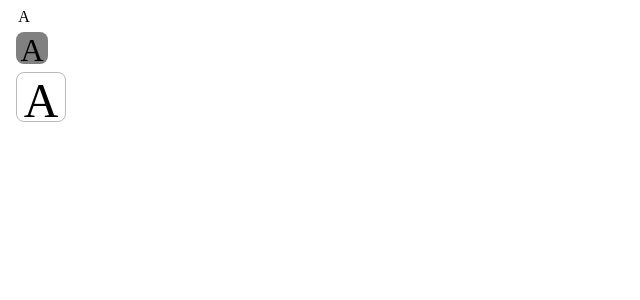
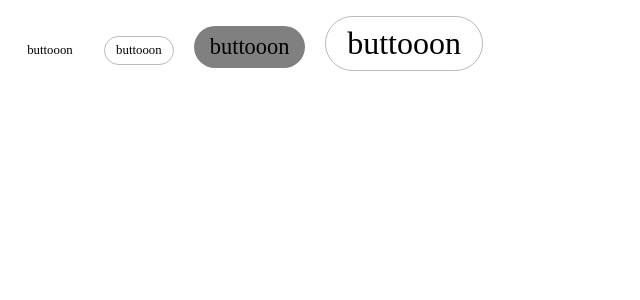
Before and after one commit to Soy728/Muzli_web, a SvelteKit app: page / in a window 1280 px wide. Shown: the top 300 px of the page, without its empty margins (0-640 px from the left). Built offline with nearby package versions, Linux system fonts and the light colour scheme.

Commit message:
inline-block추가

```diff
--- a/src/components/button/index.svelte
+++ b/src/components/button/index.svelte
@@ -14,23 +14,22 @@
 		margin: 0.5rem;
 		text-align: center;
 		background-color: transparent;
-		border-radius: 0.5rem;
+		display: inline-block; //button context에 따라 크기 조정
 
 		&[button-size='small'] {
-			width: 1rem;
-			height: 1rem;
-			font-size: 1rem;
-			border-radius: 5px;
+			font-size: 0.8rem;
+			border-radius: 2rem;
+			padding: 0.4rem 0.7rem;
 		}
 		&[button-size='medium'] {
-			width: 2rem;
-			height: 2rem;
-			font-size: 2rem;
+			font-size: 1.4rem;
+			border-radius: 3rem;
+			padding: 0.5rem 1rem;
 		}
 		&[button-size='large'] {
-			width: 3rem;
-			height: 3rem;
-			font-size: 3rem;
+			font-size: 2rem;
+			border-radius: 3rem;
+			padding: 0.5rem 1.3rem;
 		}
 
 		&[button-variant='none'] {
--- a/src/routes/+page.svelte
+++ b/src/routes/+page.svelte
@@ -1,8 +1,9 @@
 <script lang="ts">
 	import { Button } from '../components/button';
-	const text: string = 'A';
+	const text: string = 'buttooon';
 </script>
 
 <Button {text} size="small" variant="none" />
+<Button {text} size="small" variant="outlined" />
 <Button {text} size="medium" variant="contained" --backgroundColor="gray" />
 <Button {text} size="large" variant="outlined" />
```
